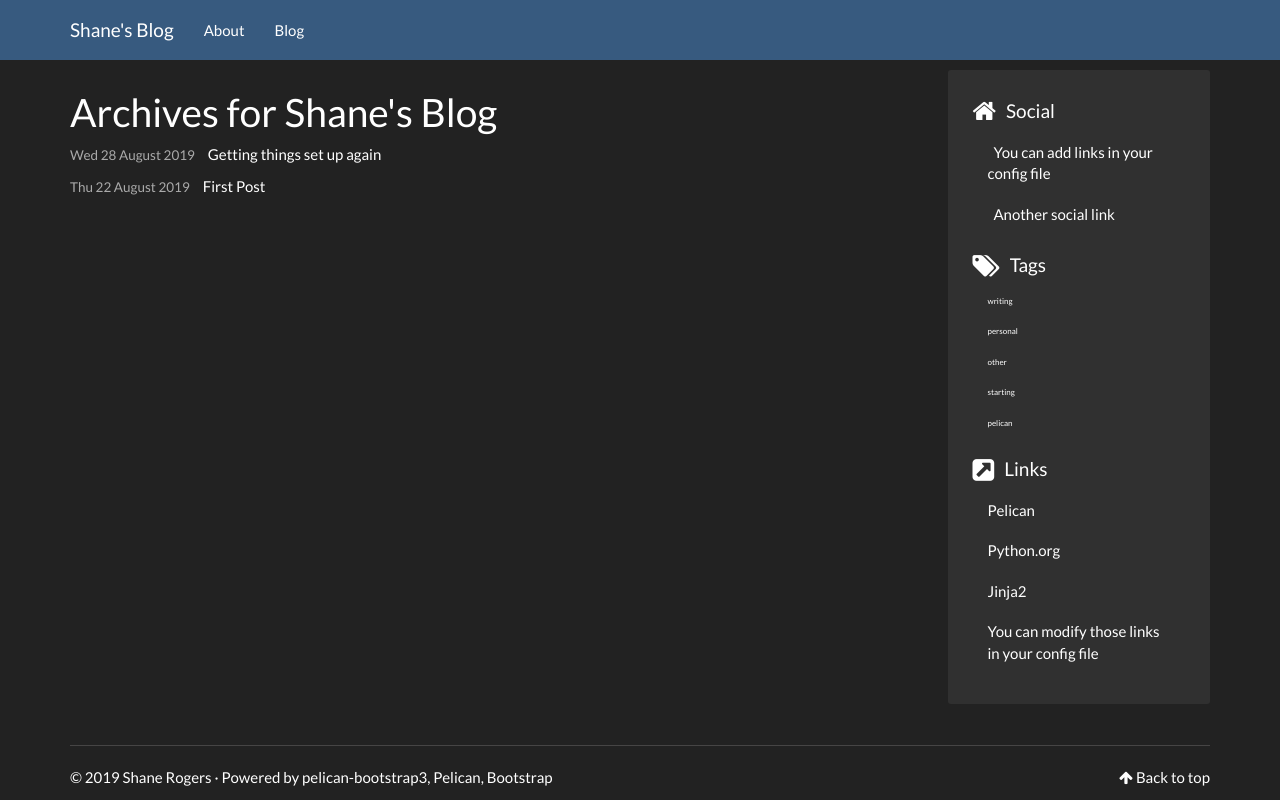
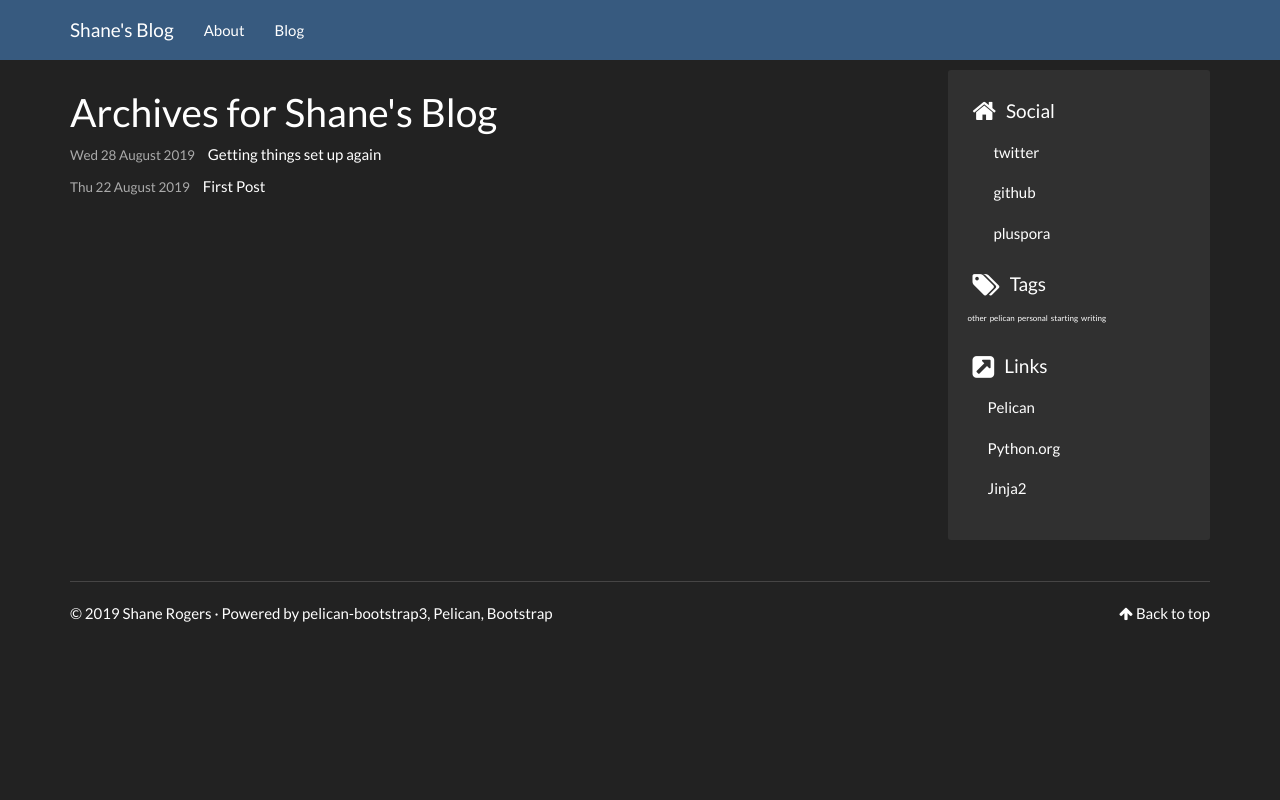
Before and after one commit to swrogers/swrogers.github.io, a plain HTML site: page archives.html in a window 1280 px wide. Drawn offline with Linux system fonts and the light colour scheme.

Commit message:
Updated Blog

```diff
--- a/archives.html
+++ b/archives.html
@@ -95,8 +95,9 @@ Shane's Blog            </a>
 <li class="list-group-item">
   <h4><i class="fa fa-home fa-lg"></i><span class="icon-label">Social</span></h4>
   <ul class="list-group" id="social">
-    <li class="list-group-item"><a href="#"><i class="fa fa-you-can-add-links-in-your-config-file-square fa-lg"></i> You can add links in your config file</a></li>
-    <li class="list-group-item"><a href="#"><i class="fa fa-another-social-link-square fa-lg"></i> Another social link</a></li>
+    <li class="list-group-item"><a href="https://twitter.com/shane_w_rogers"><i class="fa fa-twitter-square-square fa-lg"></i> twitter</a></li>
+    <li class="list-group-item"><a href="https://github.com/swrogers"><i class="fa fa-github-square-square fa-lg"></i> github</a></li>
+    <li class="list-group-item"><a href="https://pluspora.com/people/6580df404dda01379587005056264835"><i class="fa fa-diaspora-square fa-lg"></i> pluspora</a></li>
   </ul>
 </li>
 <!-- End Sidebar/Social -->
@@ -104,21 +105,21 @@ Shane's Blog            </a>
 <!-- Sidebar/Tag Cloud -->
 <li class="list-group-item">
   <a href="https://swrogers.github.io/"><h4><i class="fa fa-tags fa-lg"></i><span class="icon-label">Tags</span></h4></a>
-  <ul class="list-group " id="tags">
+  <ul class="list-group list-inline tagcloud" id="tags">
     <li class="list-group-item tag-4">
-      <a href="https://swrogers.github.io/tag/writing.html">writing</a>
+      <a href="https://swrogers.github.io/tag/other.html">other</a>
+    </li>
+    <li class="list-group-item tag-4">
+      <a href="https://swrogers.github.io/tag/pelican.html">pelican</a>
     </li>
     <li class="list-group-item tag-4">
       <a href="https://swrogers.github.io/tag/personal.html">personal</a>
     </li>
     <li class="list-group-item tag-4">
-      <a href="https://swrogers.github.io/tag/other.html">other</a>
-    </li>
-    <li class="list-group-item tag-4">
       <a href="https://swrogers.github.io/tag/starting.html">starting</a>
     </li>
     <li class="list-group-item tag-4">
-      <a href="https://swrogers.github.io/tag/pelican.html">pelican</a>
+      <a href="https://swrogers.github.io/tag/writing.html">writing</a>
     </li>
   </ul>
 </li>
@@ -136,9 +137,6 @@ Shane's Blog            </a>
     </li>
     <li class="list-group-item">
       <a href="http://jinja.pocoo.org/" target="_blank">Jinja2</a>
-    </li>
-    <li class="list-group-item">
-      <a href="#" target="_blank">You can modify those links in your config file</a>
     </li>
   </ul>
 </li>
```
Also changed, not shown: author/shane-rogers.html (+9 -11 lines), authors.html (+9 -11 lines), categories.html (+9 -11 lines), category/blog.html (+9 -11 lines), first-post.html (+9 -11 lines), getting-things-set-up-again.html (+9 -11 lines), index.html (+9 -11 lines), pages/about.html (+9 -11 lines), tag/other.html (+9 -11 lines), tag/pelican.html (+9 -11 lines), tag/personal.html (+9 -11 lines), tag/starting.html (+9 -11 lines), tag/writing.html (+9 -11 lines), tags.html (+9 -11 lines).
